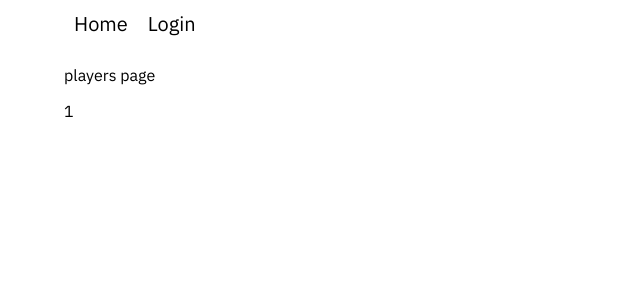
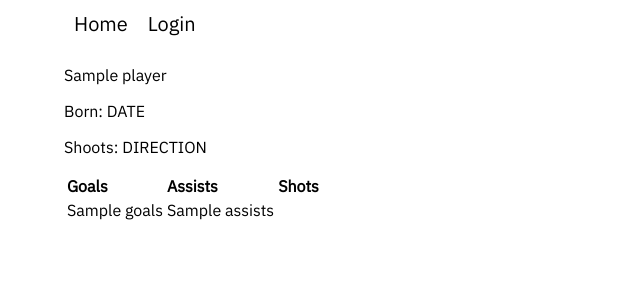
Before and after one commit to owenmoogk/nhl-fantasy, a Django app: template src/templates/players/players.html in a window 1280 px wide. Shown: the top 300 px of the page, without its empty margins (0-640 px from the left). Run offline with Django 3.2, Linux system fonts and the light colour scheme; the template is opened without the code that fills it: most values are stand-ins (such as "Sample title", 1, 10 or a date in 2020).

Commit message:
updated players page

```diff
--- a/src/templates/players/players.html
+++ b/src/templates/players/players.html
@@ -1,6 +1,19 @@
 {%extends "base.html"%}
 
 {%block content %}
-    <p>players page</p>
-    <p>{{id}}</p>
+    <p>{{player.name}}</p>
+    <p>Born: DATE</p>
+    <p>Shoots: DIRECTION</p>
+    <table>
+        <tr>
+            <th>Goals</th>
+            <th>Assists</th>
+            <th>Shots</th>
+        </tr>
+        <tr>
+            <td>{{player.goals}}</td>
+            <td>{{player.assists}}</td>
+        </tr>
+    </table>
+
 {%endblock%}
```
